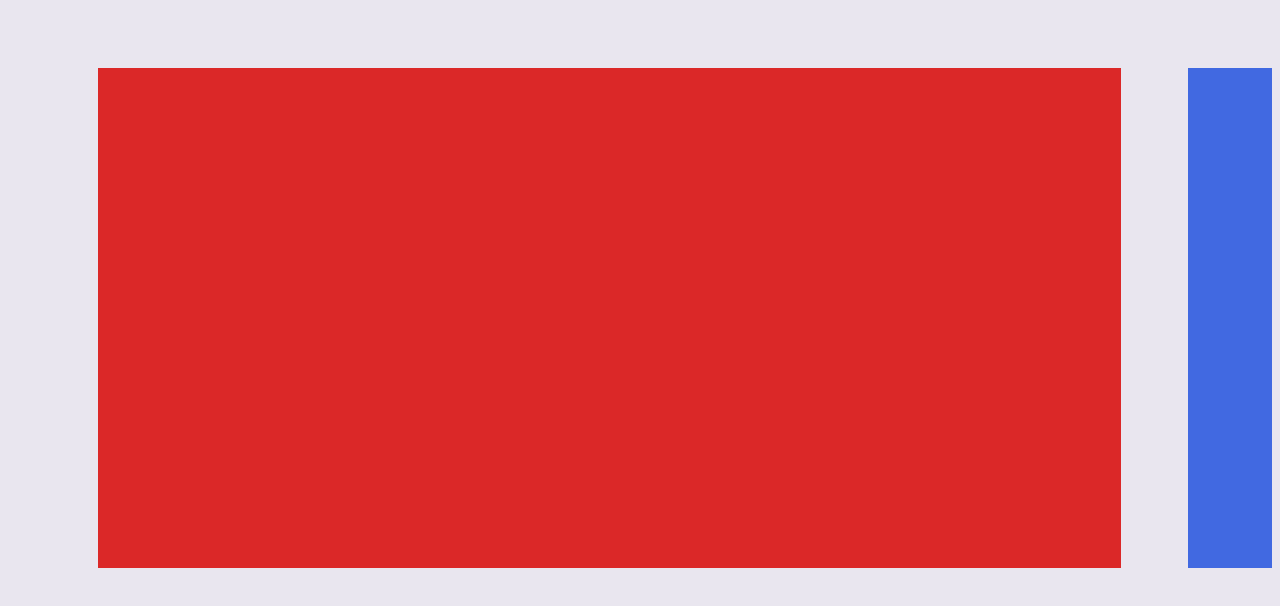
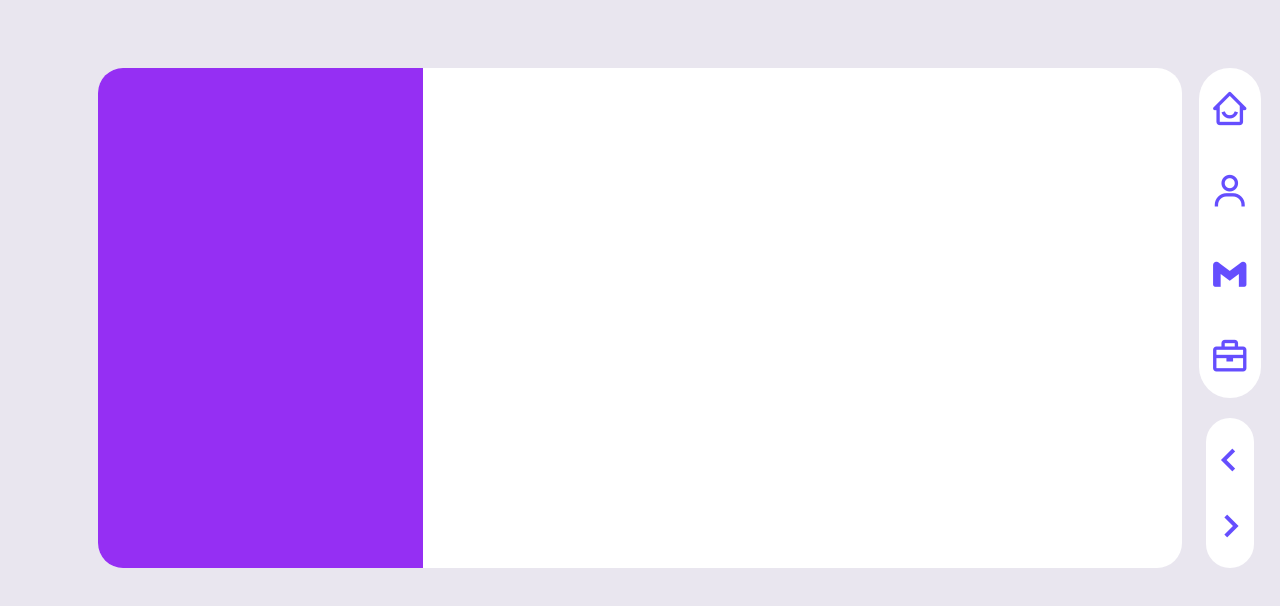
Before and after one commit to anj2915dev/project-me, a plain HTML site: page index.html in a window 1280 px wide. Drawn offline with nearby package versions, Linux system fonts and the light colour scheme.

Commit message:
project icon and menu

```diff
--- a/index.html
+++ b/index.html
@@ -7,6 +7,8 @@
     <meta name="viewport" content="width=device-width, initial-scale=1.0">
     <title>Document</title>
     <link rel="stylesheet" href="styles/style.css">
+    <link href='https://unpkg.com/boxicons@2.1.1/css/boxicons.min.css' rel='stylesheet'>
+
 </head>
 
 <body>
@@ -16,8 +18,16 @@
             <div class="content"></div>
         </div>
         <div class="iside">
-        <div class="menu"></div>
-        <div class="rghit-and-left"></div>
+            <div class="menu">
+                <i class='bx bx-home-smile'></i>
+                <i class='bx bx-user'></i>
+                <i class='bx bxl-gmail'></i>
+                <i class='bx bx-briefcase'></i>
+            </div>
+            <div class="rghit-and-left">
+                <i class='bx bx-chevron-left'></i>
+                <i class='bx bx-chevron-right'></i>
+            </div>
         </div>
     </section>
 </body>
--- a/styles/Variable.scss
+++ b/styles/Variable.scss
@@ -1 +1,4 @@
 $color-background:#e9e6ef;
+$color-purple:#952ff3;
+$color-white:#fff;
+$color-purple2:#654efe;
--- a/styles/style.scss
+++ b/styles/style.scss
@@ -1,27 +1,78 @@
 @import "method";
 @import "variable";
-body{
+@mixin qure {
+    @media (max-width:800px ) {
+        font-size: 2rem;
+    }
+}
+body {
     background-color: $color-background;
-   padding: 60px 0px 50px 60px;
+    padding: 60px 0px 50px 60px;
+
+}
+section {
+    display: flex;
+    justify-content: space-between;
+}
+.contaner {
+    width: 90%;
+    height: 500px;
+    background-color: $color-white;
+    margin-left: 30px;
+    border-radius: 25px;
+    overflow: hidden;
+
+    ;
+    .profile {
+        background-color: $color-purple;
+        width: 30%;
+
+        height: 100%;
+    }
+}
+.iside {
+    width: 7%;
 
 
-}
-section{
     display: flex;
+    flex-direction: column;
     justify-content: space-between;
+    align-items: center;
+    .menu{
+        background-color: $color-white;
+        width:auto;
+        height: 66%;
+        width: 73%;
+        display: flex;
+        flex-direction: column;
+        justify-content: space-around;
+        flex-wrap: wrap;
+        align-items: center;
 
 
-}
-.contaner{
-    width: 85%;
-    height: 500px;
-    background-color: rgb(219, 40, 40);
-    margin-left: 30px;
+
+        border-radius: 40px;
+        i{
+            font-size: 2.5rem;
+            color:$color-purple2;
+           @include qure;
+        }
+
+    }
+    .rghit-and-left{
+        background-color: $color-white;
+
+        height: 30%;
+        display: flex;
+        flex-direction: column;
+        justify-content: space-evenly;
+        align-items: center;
 
 
+        border-radius: 40px;
+        i{
+            font-size: 3rem;
+            color: $color-purple2;
+        }
+    }
 }
-.iside{
-    width: 7%;
-
-    background-color: royalblue;
-}
```
Also changed, not shown: styles/style.css, 1 other file. Lines whose indentation alone changed are shown as unchanged.
